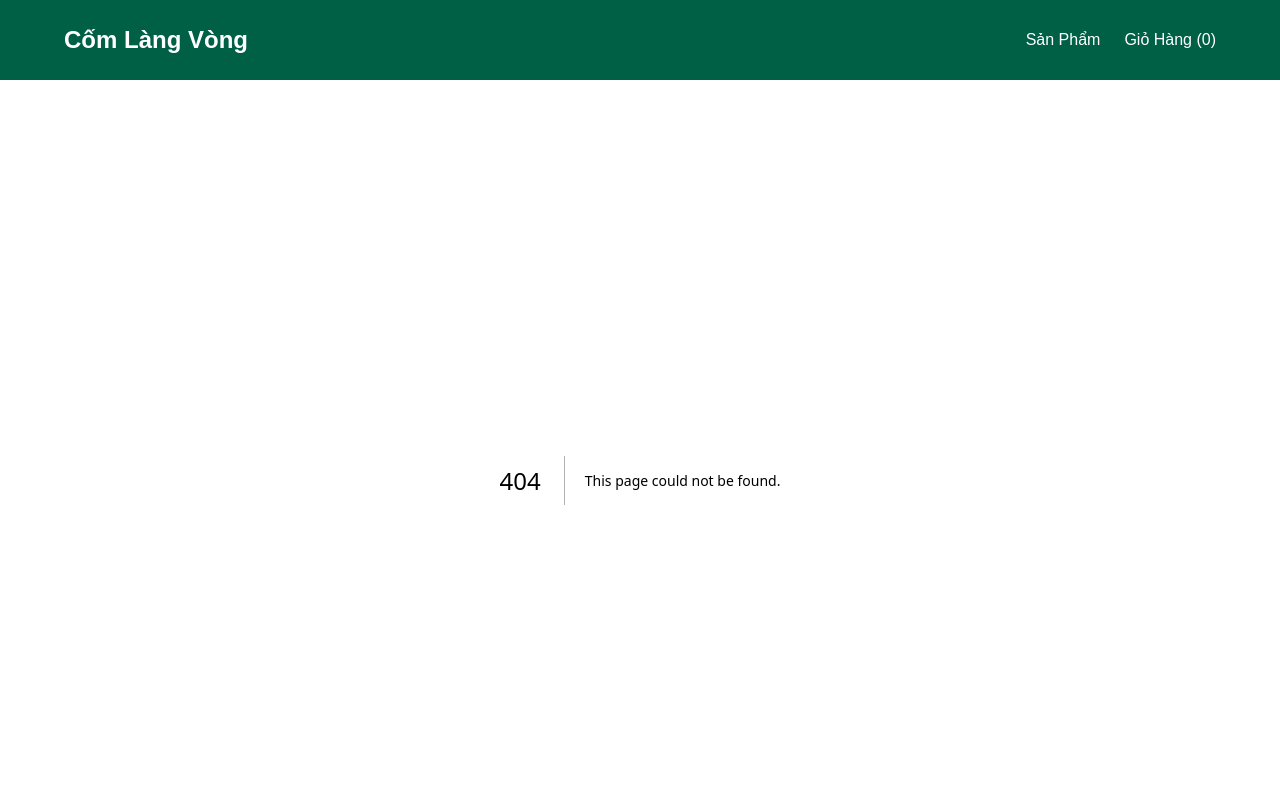
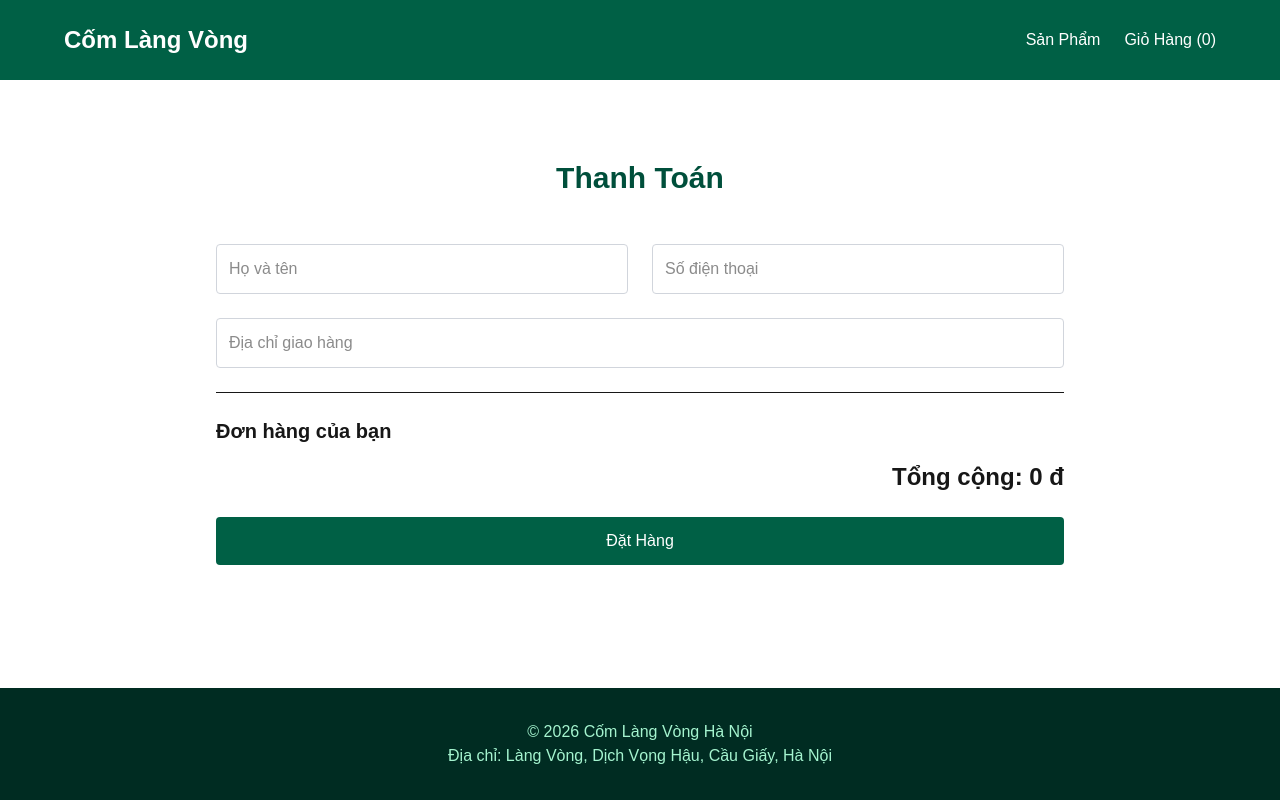
Before and after one commit to Thanh1623/ComEcommerce, a Next.js app: page /checkout in a window 1280 px wide. Before the commit this address had no page. Shown: the top 800 px of the page. Built offline with nearby package versions, Linux system fonts and the light colour scheme.

Commit message:
feat: create checkout page

```diff
--- /dev/null
+++ b/src/app/checkout/page.tsx
@@ -0,0 +1,41 @@
+'use client';
+
+import { useCart } from '@/context/CartContext';
+
+export default function CheckoutPage() {
+  const { cart } = useCart();
+  const total = cart.reduce((sum, item) => sum + item.price * item.quantity, 0);
+
+  const handleSubmit = (e: React.FormEvent) => {
+    e.preventDefault();
+    alert('Đơn hàng của bạn đã được đặt thành công!');
+  };
+
+  return (
+    <div className="py-20 px-6 max-w-4xl mx-auto">
+      <h2 className="text-3xl font-bold mb-12 text-center text-emerald-900">Thanh Toán</h2>
+      <form onSubmit={handleSubmit} className="space-y-6">
+        <div className="grid grid-cols-1 md:grid-cols-2 gap-6">
+          <input type="text" placeholder="Họ và tên" className="border border-gray-300 p-3 rounded w-full" required />
+          <input type="text" placeholder="Số điện thoại" className="border border-gray-300 p-3 rounded w-full" required />
+          <input type="text" placeholder="Địa chỉ giao hàng" className="border border-gray-300 p-3 rounded w-full col-span-1 md:col-span-2" required />
+        </div>
+
+        <div className="border-t pt-6">
+          <h3 className="text-xl font-semibold mb-4">Đơn hàng của bạn</h3>
+          {cart.map((item) => (
+            <div key={item.id} className="flex justify-between py-2">
+              <span>{item.name} x {item.quantity}</span>
+              <span>{(item.price * item.quantity).toLocaleString('vi-VN')} đ</span>
+            </div>
+          ))}
+          <div className="text-right text-2xl font-bold mt-4">
+            Tổng cộng: {total.toLocaleString('vi-VN')} đ
+          </div>
+        </div>
+
+        <button type="submit" className="bg-emerald-800 text-white p-3 rounded w-full hover:bg-emerald-700">Đặt Hàng</button>
+      </form>
+    </div>
+  );
+}
--- a/tasks/todo.md
+++ b/tasks/todo.md
@@ -25,3 +25,9 @@
 - [x] Update "Add to cart" button in product detail
 - [x] Create Cart page
 - [x] Add cart indicator to Header
+
+## Phase 5: Checkout Flow
+- [x] Create Checkout page
+- [in_progress] Implement checkout form validation
+- [pending] Build "Place Order" flow
+- [pending] Create "Thank You" page
```
Also changed, not shown: 1 other file (tests, documents, lock files or other folders).
